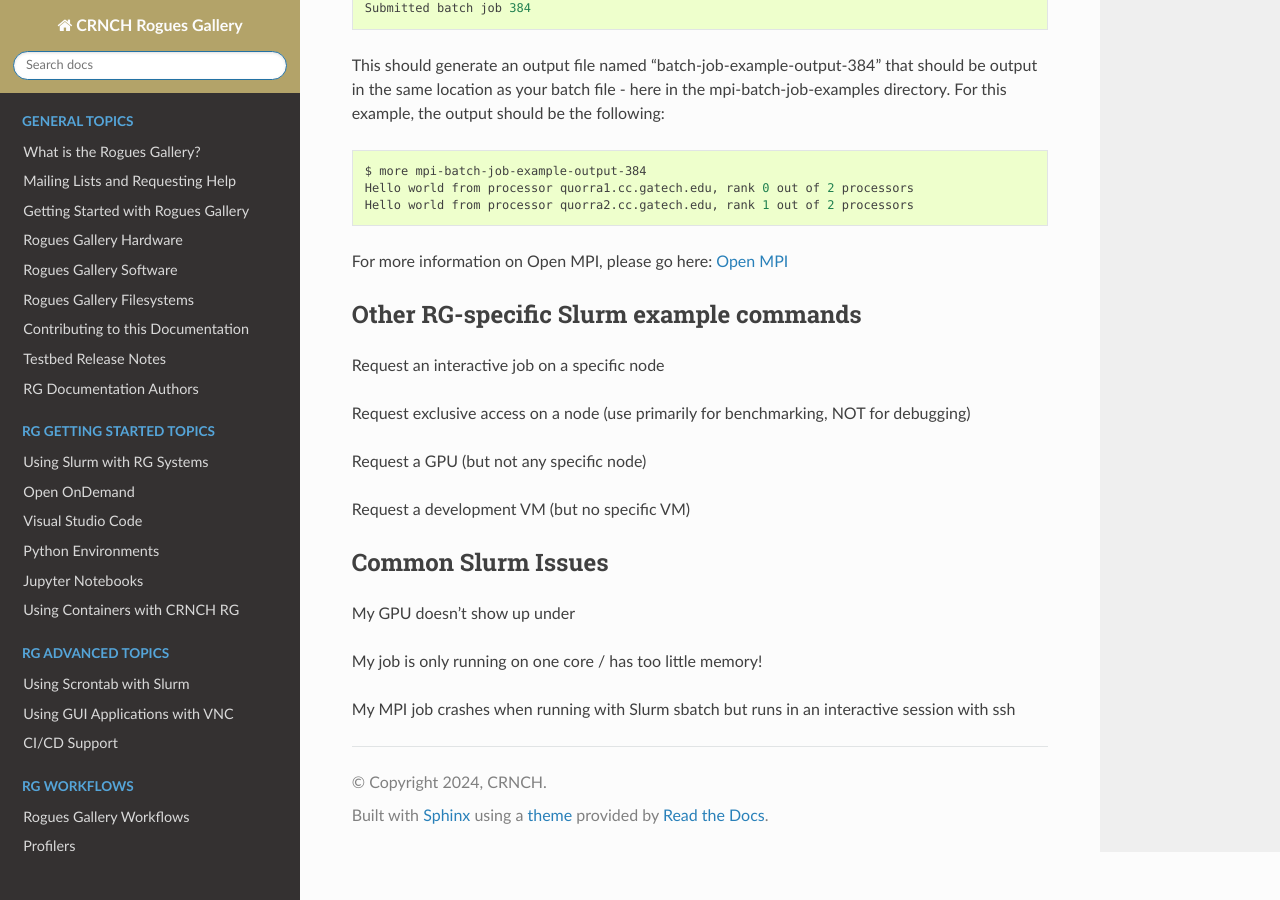
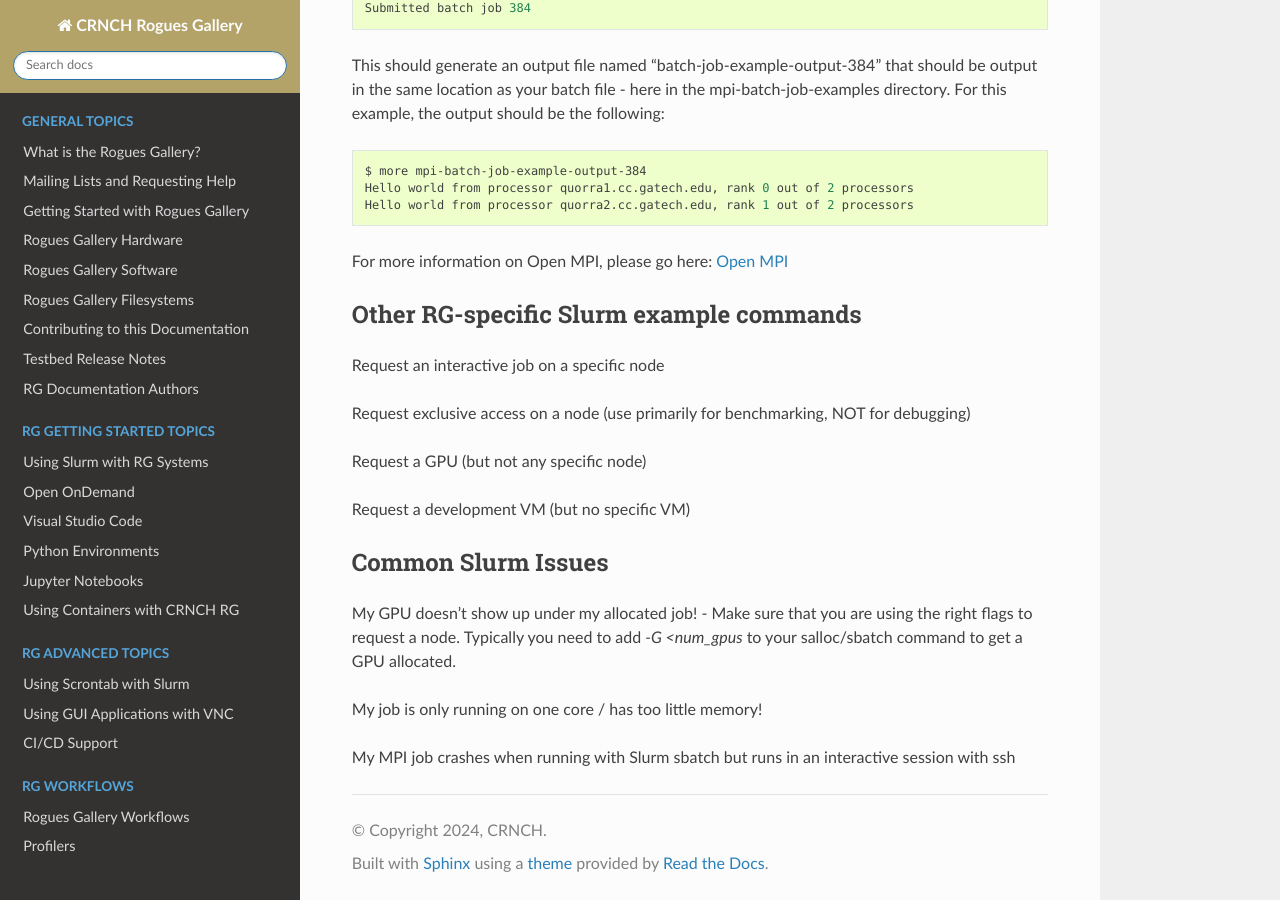
Before and after one commit to gt-crnch-rg/read-the-docs, a Sphinx documentation site: the page built from docs/general/using-slurm-examples.rst, in a window 1280 px wide and 900 px high, scrolled down 3919 px. Built offline with Sphinx 7.4.7 and the Read the Docs theme 3.1.0, drawn with Linux system fonts in a browser that asks for light colours; pages that are not in the unit, such as notebooks, are missing from menus.

Commit message:
Update using-slurm-examples.rst

```diff
--- a/docs/general/using-slurm-examples.rst
+++ b/docs/general/using-slurm-examples.rst
@@ -232,7 +232,8 @@ Request a development VM (but no specific VM)
 Common Slurm Issues
 -------------------
 
-My GPU doesn't show up under
+My GPU doesn't show up under my allocated job!
+- Make sure that you are using the right flags to request a node. Typically you need to add `-G <num_gpus` to your salloc/sbatch command to get a GPU allocated.
 
 My job is only running on one core / has too little memory!
 
```
